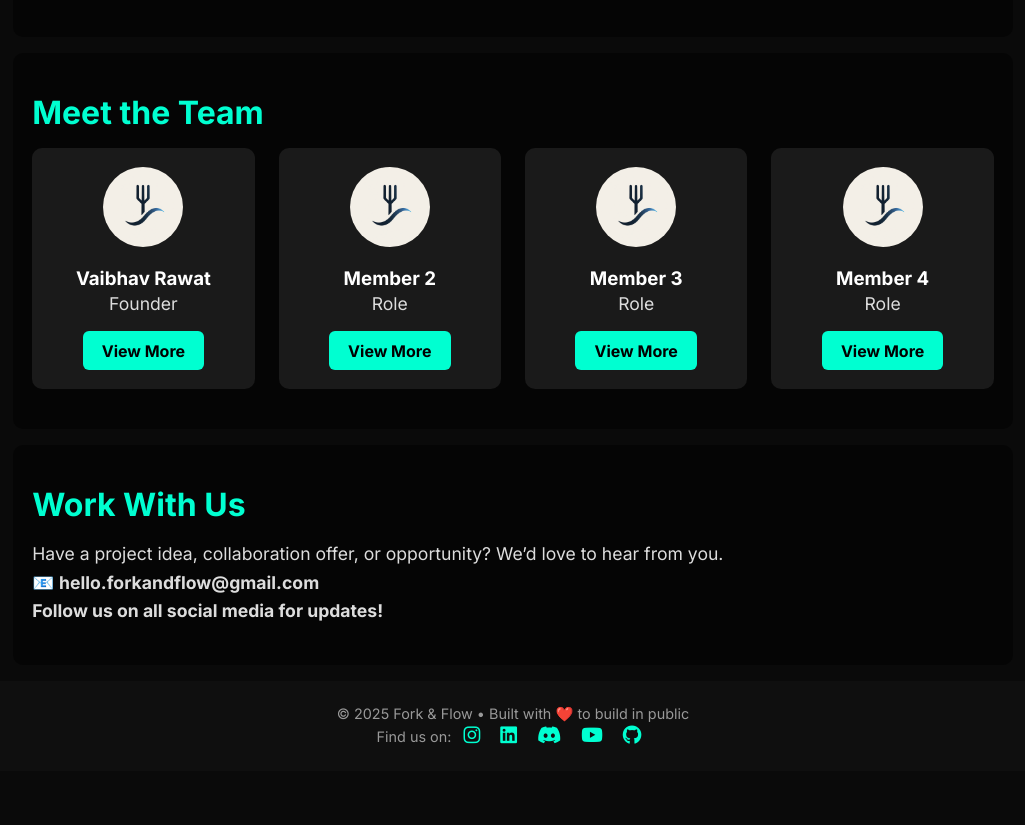
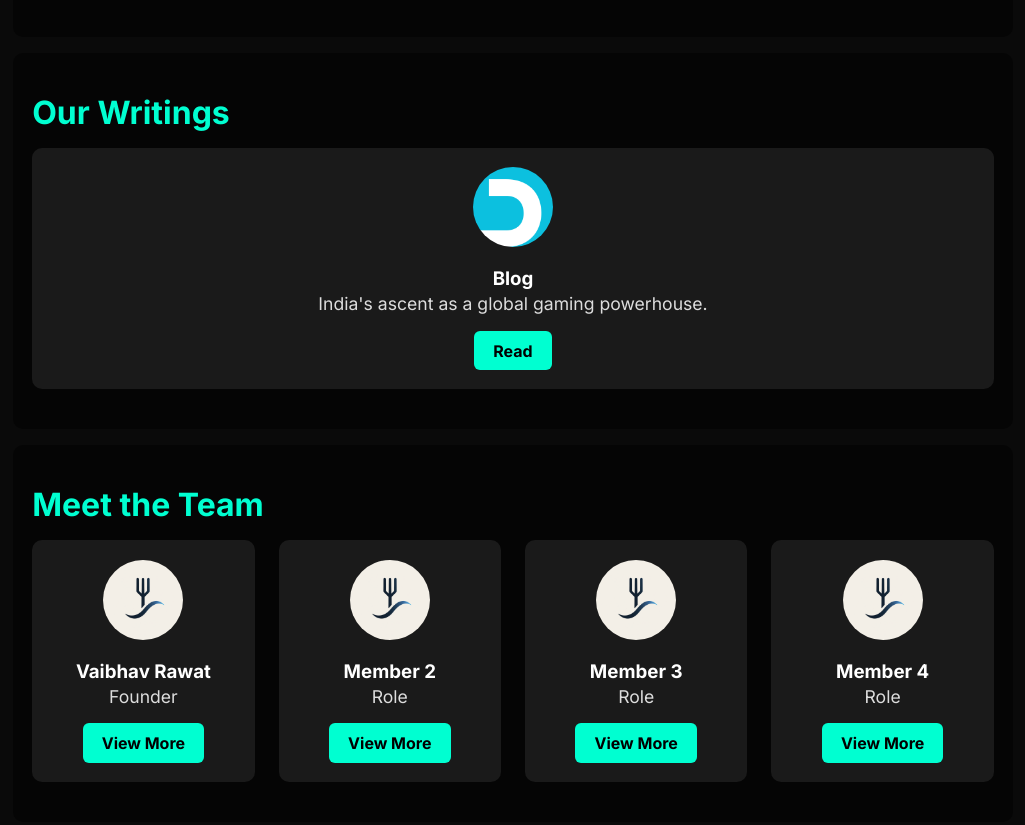
Before and after one commit to VaibhavRawat27/forkandflow.github.io, a plain HTML site: page index.html in a window 1280 px wide. Shown: the part 1369-2194 px from the top of the page, without its empty margins (127-1152 px from the left). Before the commit the page ends 2140 px from the top, so only its background shows below. Drawn offline with nearby package versions, Linux system fonts and the light colour scheme.

Commit message:
Update index.html

```diff
--- a/index.html
+++ b/index.html
@@ -250,6 +250,19 @@
       </div>
     </section>
 
+     <section id="projects">
+      <h2>Our Writings</h2>
+      <div class="team">
+        <div class="card">
+          <img src="dottar_logo.png" alt="Dottar">
+          <h3>Blog</h3>
+          <p>India's ascent as a global gaming powerhouse.</p>
+          <a href="" target="_blank" class="button">Read</a>
+        </div>
+
+      </div>
+    </section>
+
     <section id="team">
       <h2>Meet the Team</h2>
       <div class="team">
```
